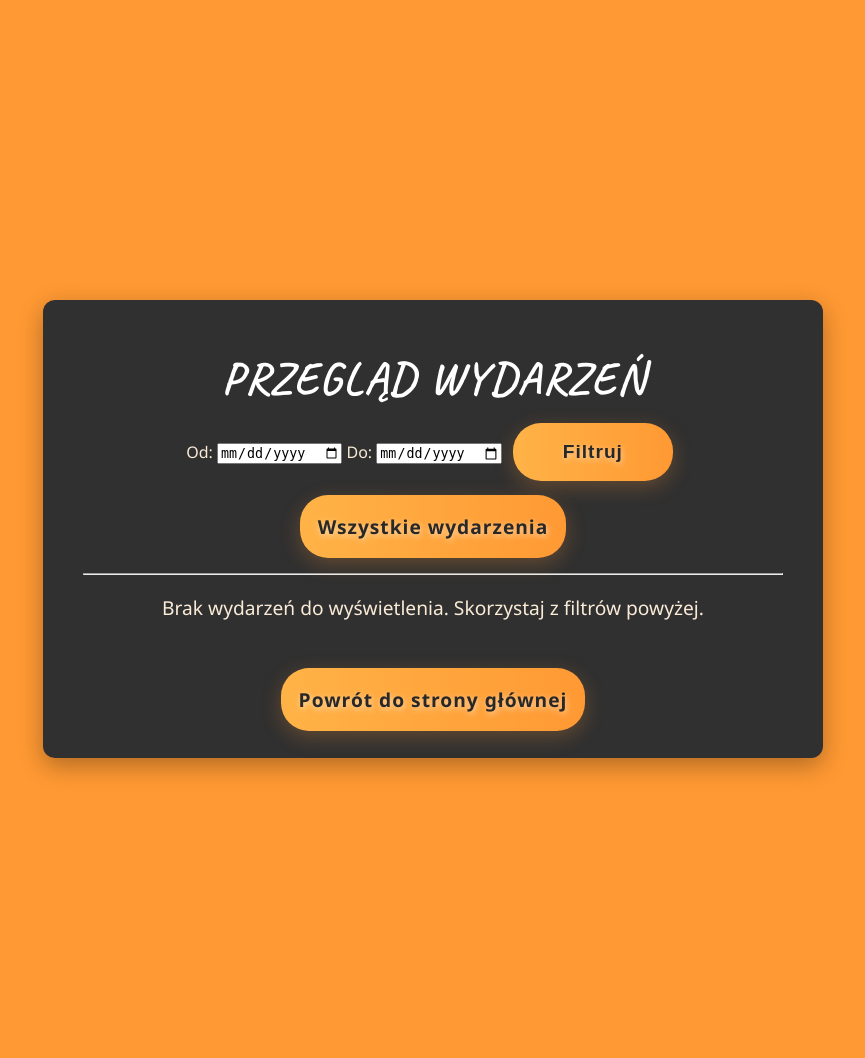
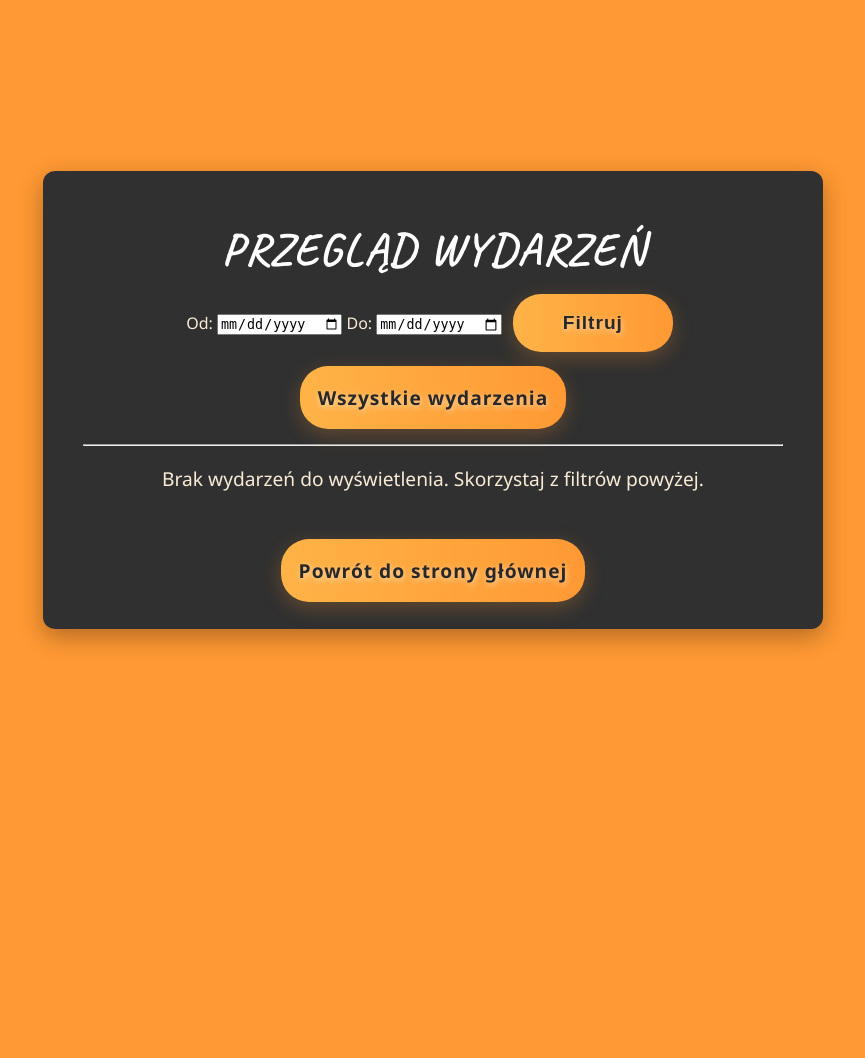
Before and after one commit to infoshareacademy/jpydzr8-kulturalny-kod, a Django app: page /events/ in a window 1280 px wide. Shown: the whole page, without its empty margins (207-1072 px from the left). After the commit the page ends 648 px from the top, so only its background shows below. Run offline with Django 5.2, Linux system fonts and the light colour scheme.

Commit message:
naprawa położenia głównego kontenera

```diff
--- a/static/css/style.css
+++ b/static/css/style.css
@@ -1,10 +1,18 @@
 /* Podstawowe ustawienia body i kontenera */
+html, body {
+    height: 100%;          /* ensure full viewport height */
+    margin: 0;
+}
+
 body {
     font-family: 'Segoe UI', Tahoma, Geneva, Verdana, sans-serif;
-    margin: 0;
-    padding: 300px 0;
+    /* padding: 300px 0; */
     background-color: #ff9933;
     color: #333;
+
+    display: flex;              /* make body a flex container */
+    justify-content: center;    /* horizontal centering */
+    align-items: center;        /* vertical centering */
 }
 
 .container {
```
